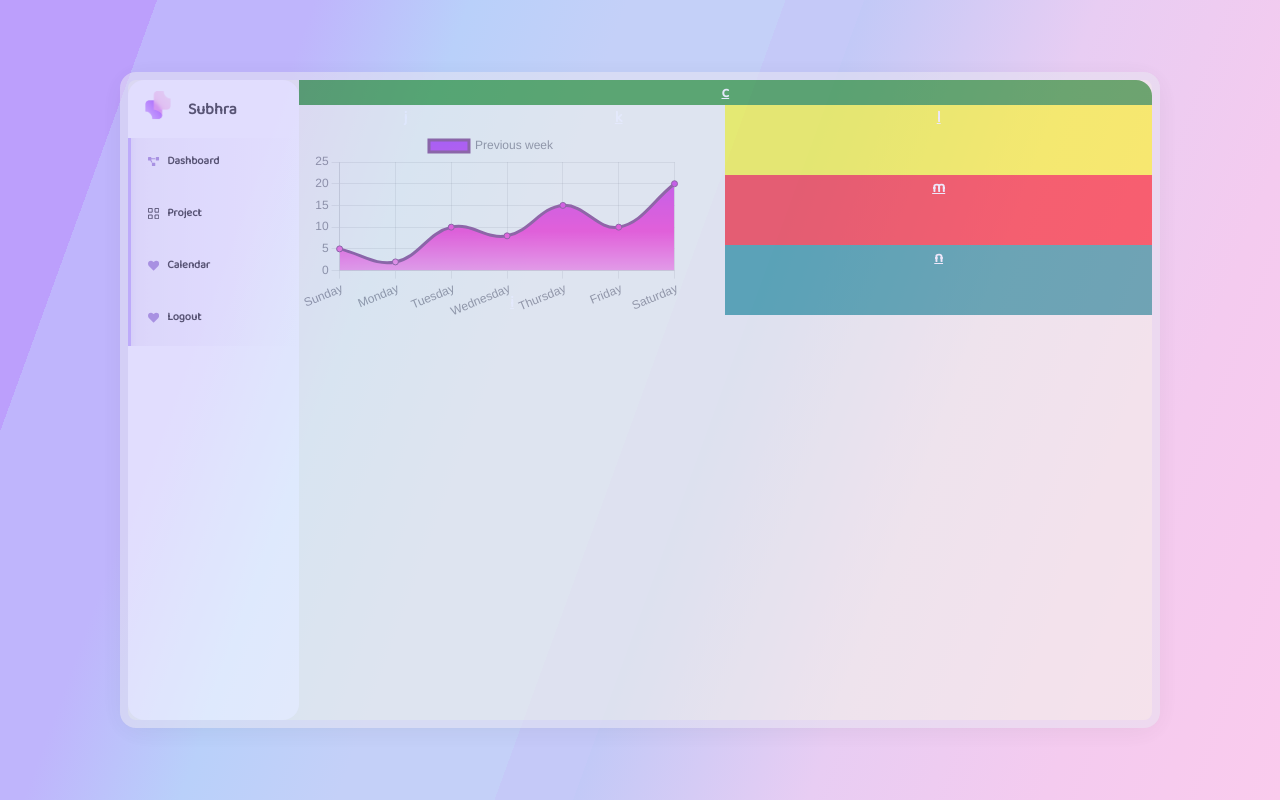
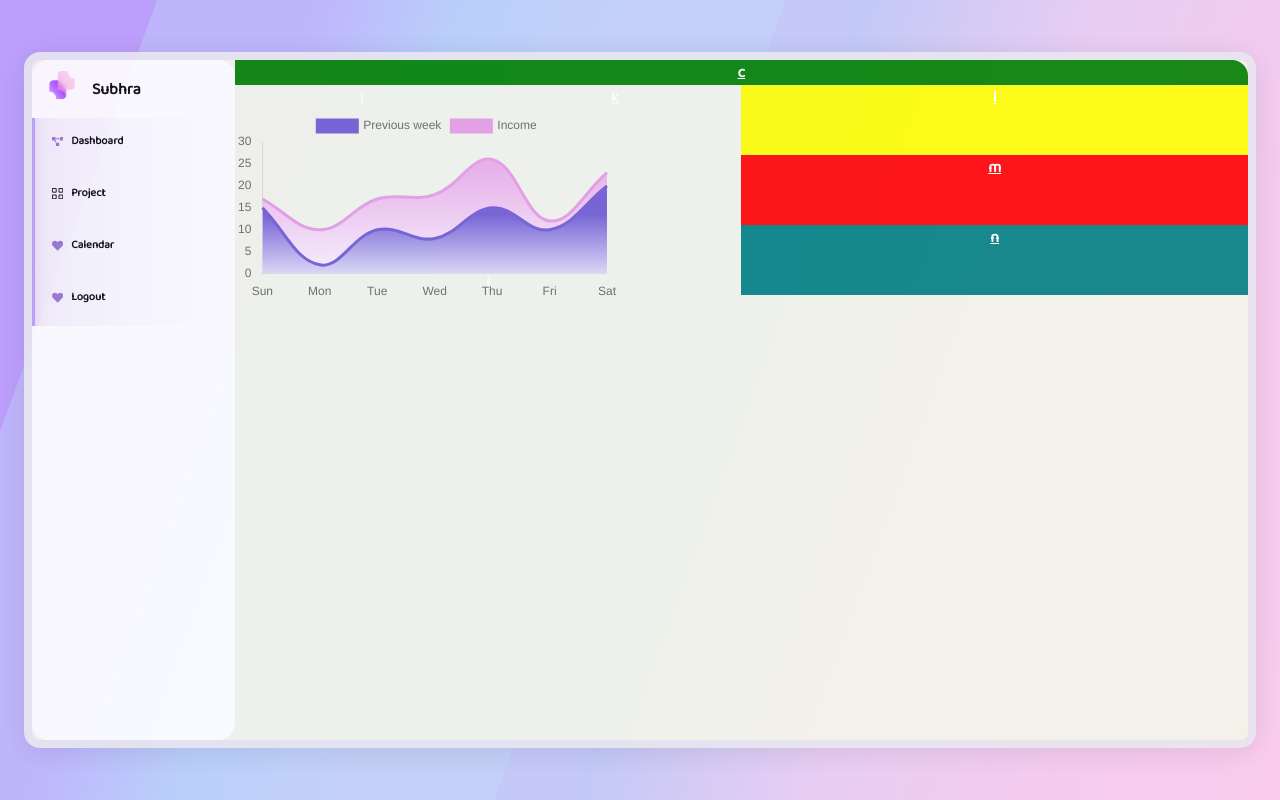
Before and after one commit to SubhraPriyadarshinee/Placement-Grabber, a React (Create React App) app: page / in a window 1280 px wide. Built offline with nearby package versions, Linux system fonts and the light colour scheme.

Commit message:
double graph completed

```diff
--- a/src/App.css
+++ b/src/App.css
@@ -48,14 +48,13 @@ a {
 }
 
 .glass {
-  min-height: 80vh;
-  width: 80%;
+  min-height: 85vh;
+  width: 95%;
   background: #eef3d2;
   border-radius: 16px;
   box-shadow: 0 4px 30px rgb(0 0 0 / 10%);
   backdrop-filter: blur(5px);
   -webkit-backdrop-filter: blur(5px);
-  opacity: 60%;
   border: 0.5rem solid #e8e6f0;
   display: flex;
 }
--- a/src/line_chart.tsx
+++ b/src/line_chart.tsx
@@ -55,44 +55,61 @@ ChartJS.register(
 const options = {
   responsive: true,
   scales: {
+    x: {
+      grid: {
+        display: false
+      }
+    },
     y: {
       ticks: {
         callback: function (value) {
           return value;
         },
       },
+      grid: {
+        display: false
+      }
     },
   },
-  tension:3,
-  lineTension:0.4,
+  tension: 3,
+  lineTension: 0.4,
   legend: {
     display: true,
     labels: {
       fontColor: '#333',
-        usePointStyle:true
+      usePointStyle: true
     }
   }
 };
 
-const labels = ["Sunday", "Monday", "Tuesday","Wednesday","Thursday","Friday","Saturday"];
+const labels = ["Sun", "Mon", "Tue", "Wed", "Thu", "Fri", "Sat"];
 export const data = {
   labels,
   datasets: [
     {
       fill: true,
       label: "Previous week",
-      data: [5,2,10,8,15,10,20,17,25],
+      data: [15, 2, 10, 8, 15, 10, 20, 17, 25],
       lineTension: 0.4,
-      borderColor: '#610C63'
+      borderColor: '#705AD1',
+      pointRadius: 0
+    },
+    {
+      fill: true,
+      label: "Income",
+      data: [17, 10, 17, 18, 26, 12, 23, 20, 25],
+      lineTension: 0.4,
+      borderColor: '#E79BE3',
+      pointRadius: 0
     }
   ],
 };
 const colors = [
   'white',
-    '#F900BF',
-    '#9900F0',
-    'lime',
-    'green',
+  '#705AD1',
+  '#705AD1',
+  'white',
+  '#E79BE3',
   'teal',
   'blue',
   'purple',
@@ -100,22 +117,32 @@ const colors = [
 
 
 
-function createGradient(ctx: CanvasRenderingContext2D, area: ChartArea) {
+function createGradient(ctx: CanvasRenderingContext2D, area: ChartArea,i) {
   var colorStart = colors[0];
   var colorMid = colors[1];
   var colorEnd = colors[2];
+  if(i==="Income"){
+     colorStart = colors[3];
+   colorEnd = colors[4];
+  }
 
 
 
   const gradient = ctx.createLinearGradient(0, area.bottom, 0, area.top);
 
+
+  if(i==="Income"){
     gradient.addColorStop(0, colorStart);
-    gradient.addColorStop(0.5, colorMid);
-    gradient.addColorStop(1, colorEnd);
+    // gradient.addColorStop(0, colorMid);
+    gradient.addColorStop(0.9, colorEnd);
+ }else{
+  gradient.addColorStop(0, colorStart);
+  // gradient.addColorStop(0, colorMid);
+  gradient.addColorStop(0.45, colorEnd);
+ }
 
   return gradient;
 }
-
 
 
 const LineChart = () => {
@@ -133,7 +160,8 @@ const LineChart = () => {
       ...data,
       datasets: data.datasets.map(dataset => ({
         ...dataset,
-              backgroundColor: createGradient(chart.ctx, chart.chartArea)
+        backgroundColor: createGradient(chart.ctx, chart.chartArea,dataset.label)
+
       })),
     };
     setChartData(chartData);
@@ -142,7 +170,7 @@ const LineChart = () => {
     <div className="chart">
 
       {/* <Line data={data} options={options} /> */}
-      <Chart ref={chartRef} type='line' data={chartData} />
+      <Chart ref={chartRef} type='line' data={chartData} options={options} />
     </div>
   );
 };
```
Lines whose indentation alone changed are shown as unchanged.
